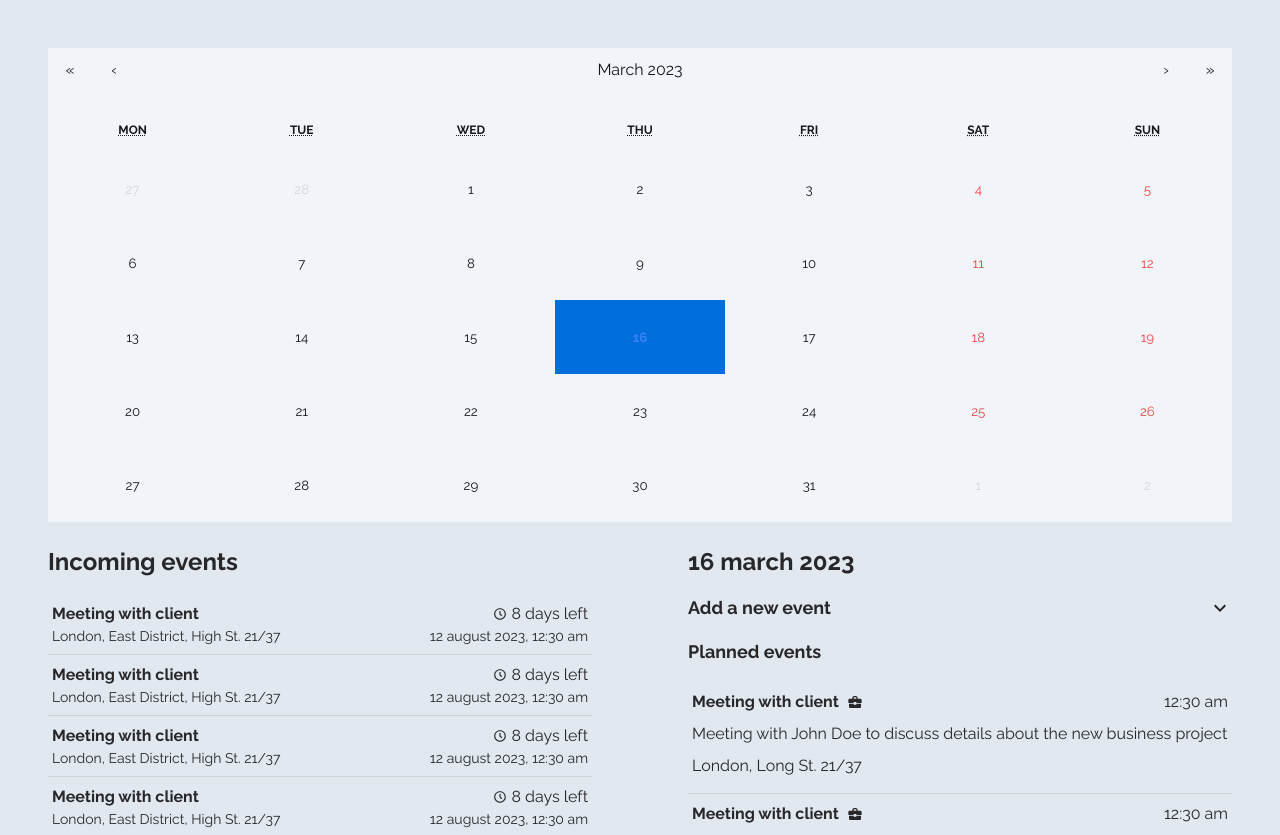
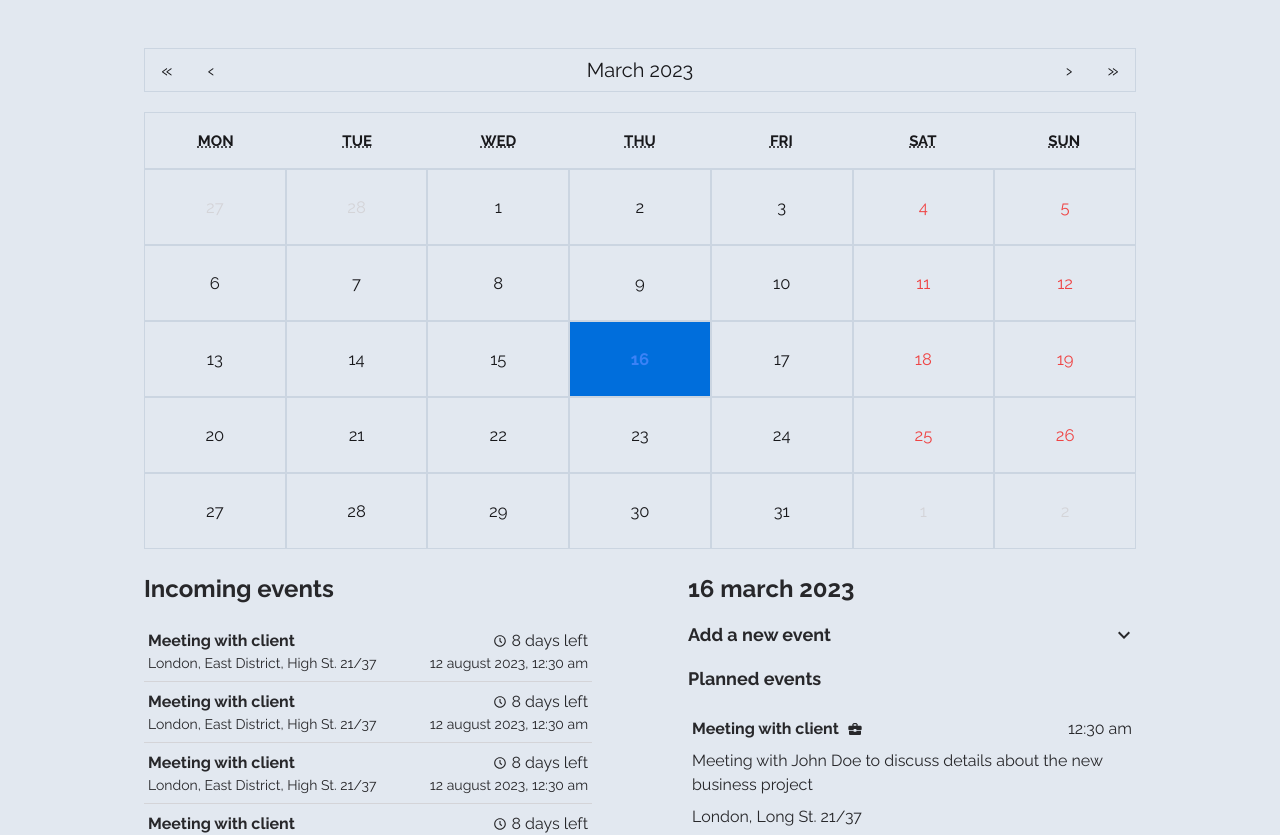
Before and after one commit to zwiro/remind-calendar-app, a React (Vite) app: page / in a window 1280 px wide. Shown: the top 835 px of the page. Built offline with nearby package versions, Linux system fonts and the light colour scheme.

Commit message:
Changed calendar styling

```diff
--- a/src/App.tsx
+++ b/src/App.tsx
@@ -4,7 +4,7 @@ import IncomingEvents from "./components/IncomingEvents"
 
 function App() {
   return (
-    <div className="flex flex-col lg:grid lg:grid-cols-2">
+    <div className="flex flex-col lg:grid lg:grid-cols-2 xl:px-24">
       <IncomingEvents />
       <CalendarContainer />
       <DayDetails />
--- a/src/calendar.css
+++ b/src/calendar.css
@@ -1,13 +1,11 @@
 .react-calendar {
-  @apply bg-slate-100;
+  @apply xl:text-xl;
   width: 100%;
   border: none;
   font-family: "Raleway", sans-serif;
   line-height: 2em;
 }
-/* .react-calendar--doubleView {
-  width: 700px;
-} */
+
 /* .react-calendar--doubleView .react-calendar__viewContainer {
   display: flex;
   margin: -0.5em;
@@ -32,11 +30,9 @@
 /* .react-calendar button:enabled:hover {
   cursor: pointer;
 } */
-/* .react-calendar__navigation {
-  display: flex;
-  height: 44px;
-  margin-bottom: 1em;
-} */
+.react-calendar__navigation {
+  border: 1px solid rgb(203 213 225);
+}
 /* .react-calendar__navigation button {
   min-width: 44px;
   background: none;
@@ -48,22 +44,10 @@
 .react-calendar__navigation button:enabled:focus {
   @apply bg-slate-300;
 }
-/* .react-calendar__month-view__weekdays {
-  text-align: center;
-  text-transform: uppercase;
-  font-weight: bold;
-  font-size: 0.75em;
-} */
-/* .react-calendar__month-view__weekdays__weekday {
-  padding: 0.5em;
-} */
-/* .react-calendar__month-view__weekNumbers .react-calendar__tile {
-  display: flex;
-  align-items: center;
-  justify-content: center;
-  font-size: 0.75em;
-  font-weight: bold;
-} */
+.react-calendar__month-view__weekdays {
+  border: 1px solid rgb(203 213 225);
+}
+
 .react-calendar__month-view__days__day--weekend {
   @apply text-red-500;
 }
@@ -78,6 +62,7 @@
 .react-calendar__tile {
   padding: 25px 6.6667px;
   line-height: 24px;
+  border: 1px solid rgb(203 213 225) !important;
 }
 /* .react-calendar__tile:disabled {
   background-color: #f0f0f0;
--- a/src/components/CalendarContainer.tsx
+++ b/src/components/CalendarContainer.tsx
@@ -10,7 +10,7 @@ function CalendarContainer() {
       <Calendar
         onChange={onChange}
         value={value}
-        className="bg-slate-100 text-zinc-900"
+        className="bg-slate-200 text-zinc-900"
       />
     </section>
   )
```
